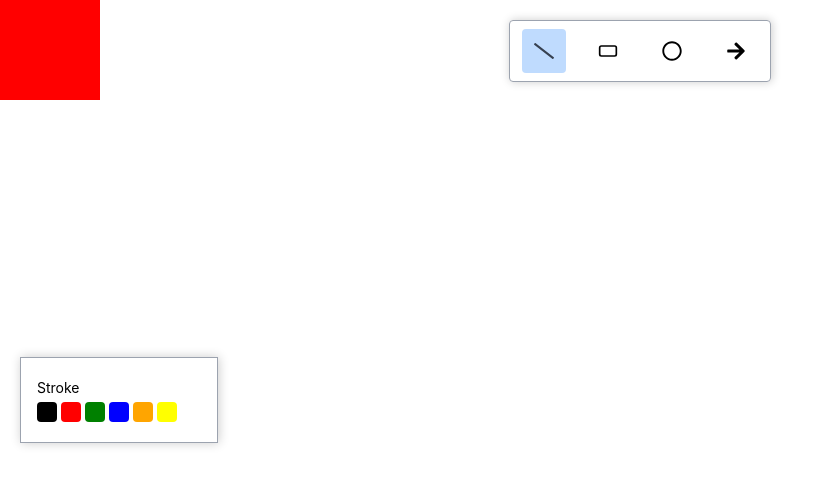
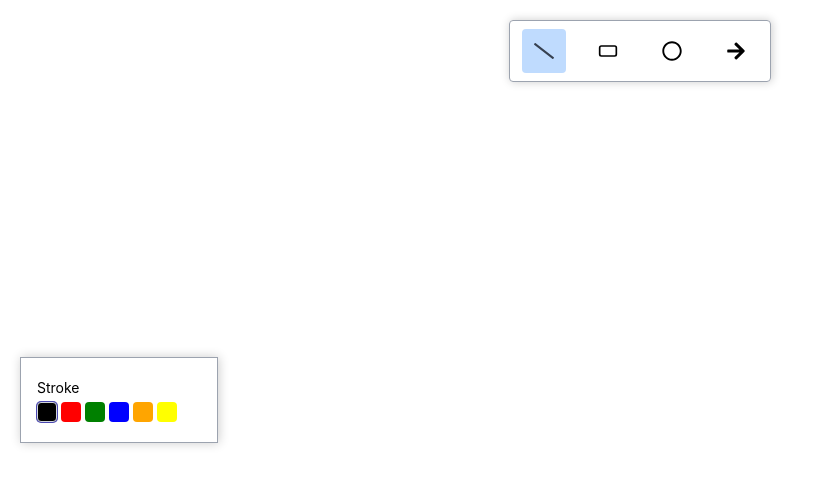
Before and after one commit to Pradeep4157/White-Board-Proj, a React (Create React App) app: page / in a window 1280 px wide. Shown: the top 486 px of the page, without its empty margins (0-838 px from the left). Built offline with nearby package versions, Linux system fonts and the light colour scheme.

Commit message:
done with imp col changing feat..

```diff
--- a/src/components/Toolbox/index.js
+++ b/src/components/Toolbox/index.js
@@ -1,7 +1,17 @@
+/*
+    15:11
+*/
 import classes from "./index.module.css";
 import { COLORS } from "../../constants.js";
+import { useContext } from "react";
+import boardContext from "../../store/board-context.js";
+import toolboxContext from "../../store/toolbox-context.js";
 import cx from "classnames";
+
 const Toolbox = () => {
+  const { activeToolItem } = useContext(boardContext);
+  const { toolboxState, changeStroke } = useContext(toolboxContext);
+  const strokeColor = toolboxState[activeToolItem]?.stroke;
   return (
     <div className={classes.container}>
       <div className={classes.selectOptionContainer}>
@@ -10,8 +20,13 @@ const Toolbox = () => {
           {Object.keys(COLORS).map((color) => {
             return (
               <div
-                className={cx(classes.colorBox)}
+                className={cx(classes.colorBox, {
+                  [classes.activeColorBox]: strokeColor === COLORS[color],
+                })}
                 style={{ backgroundColor: color }}
+                onClick={() => {
+                  changeStroke(activeToolItem, COLORS[color]);
+                }}
               ></div>
             );
           })}
--- a/src/components/board/index.js
+++ b/src/components/board/index.js
@@ -24,12 +24,12 @@ function Board() {
       context.clearRect(0, 0, canvas.width, canvas.height);
     };
   }, [elements]);
-  useLayoutEffect(() => {
-    const canvas = canvasRef.current;
-    const context = canvas.getContext("2d");
-    context.fillStyle = "red";
-    context.fillRect(0, 0, 100, 100);
-  });
+  // useLayoutEffect(() => {
+  //   const canvas = canvasRef.current;
+  //   const context = canvas.getContext("2d");
+  //   context.fillStyle = "red";
+  //   context.fillRect(0, 0, 100, 100);
+  // });
   const handleMouseDown = (event) => {
     boardMouseDownHandler(event);
   };
--- a/src/store/ToolboxProvider.js
+++ b/src/store/ToolboxProvider.js
@@ -4,7 +4,17 @@
 import toolboxContext from "./toolbox-context";
 import { useReducer } from "react";
 import { TOOL_ITEMS, COLORS } from "../constants";
-function toolboxReducer() {}
+function toolboxReducer(state, action) {
+  switch (action.type) {
+    case "CHANGE_STROKE": {
+      const newState = { ...state };
+      newState[action.payload.tool].stroke = action.payload.stroke;
+      return newState;
+    }
+    default:
+      return state;
+  }
+}
 const initialToolboxState = {
   [TOOL_ITEMS.LINE]: {
     stroke: COLORS.BLACK,
@@ -30,8 +40,18 @@ const ToolboxProvider = ({ children }) => {
     toolboxReducer,
     initialToolboxState,
   );
+  const changeStrokeHandler = (tool, stroke) => {
+    dispatchToolboxAction({
+      type: "CHANGE_STROKE",
+      payload: {
+        stroke: stroke,
+        tool: tool,
+      },
+    });
+  };
   const toolboxContextValue = {
     toolboxState,
+    changeStroke: changeStrokeHandler,
   };
   return (
     <toolboxContext.Provider value={toolboxContextValue}>
--- a/src/store/toolbox-context.js
+++ b/src/store/toolbox-context.js
@@ -1,3 +1,6 @@
 import { createContext } from "react";
-const toolboxContext = createContext({});
+const toolboxContext = createContext({
+  toolboxState: {},
+  changeStroke: () => {},
+});
 export default toolboxContext;
```
